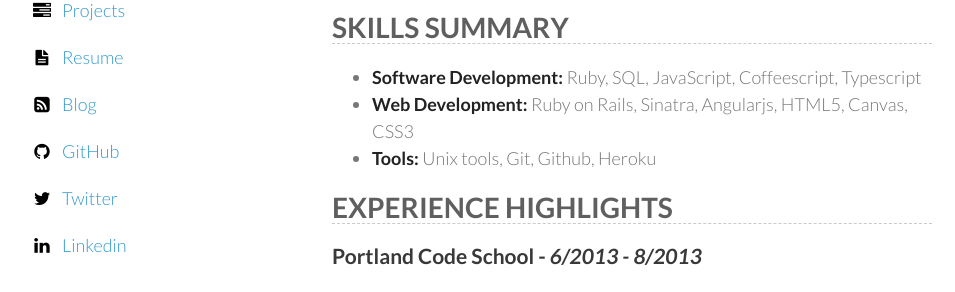
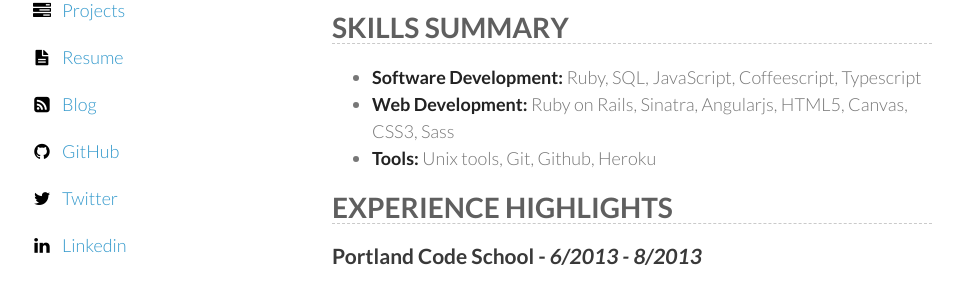
Before and after one commit to zeisler/zeisler.github.io, a Jekyll site: the page built from resume/index.md, in a window 1280 px wide and 900 px high. Shown: the part 150-442 px from the top of the window, without its empty margins (158-1113 px from the left). Built offline with Jekyll 4.4.1, drawn with Linux system fonts in a browser that asks for light colours.

Commit message:
add skill Sass

```diff
--- a/resume/index.md
+++ b/resume/index.md
@@ -10,7 +10,7 @@
 
 #SKILLS SUMMARY
 * **Software Development:** Ruby, SQL, JavaScript, Coffeescript, Typescript
-* **Web Development:** Ruby on Rails, Sinatra, Angularjs, HTML5, Canvas, CSS3
+* **Web Development:** Ruby on Rails, Sinatra, Angularjs, HTML5, Canvas, CSS3, Sass
 * **Tools:**  Unix tools, Git, Github, Heroku
 
 
```
